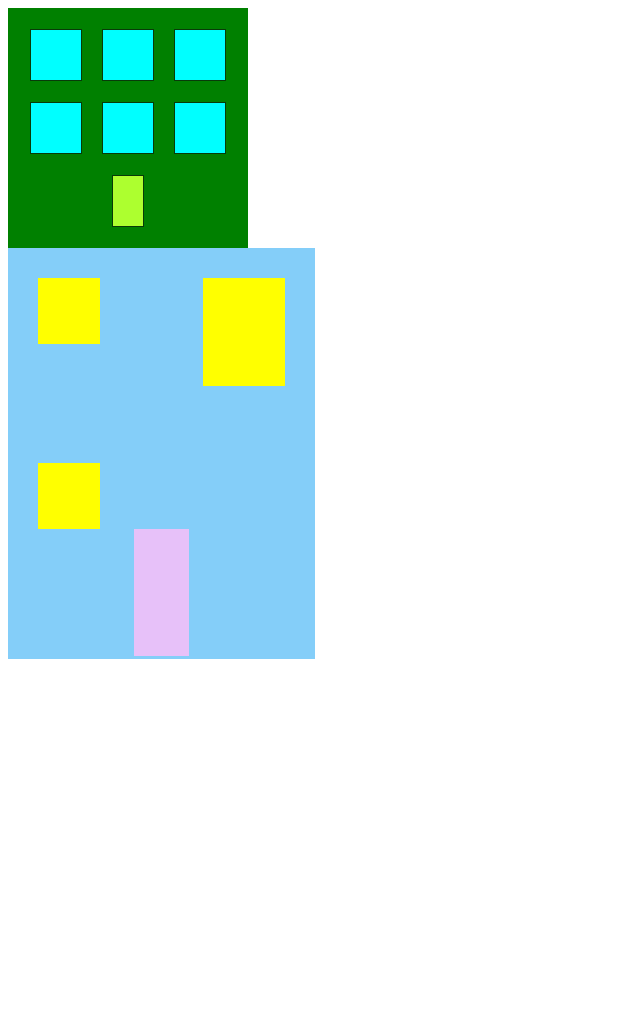
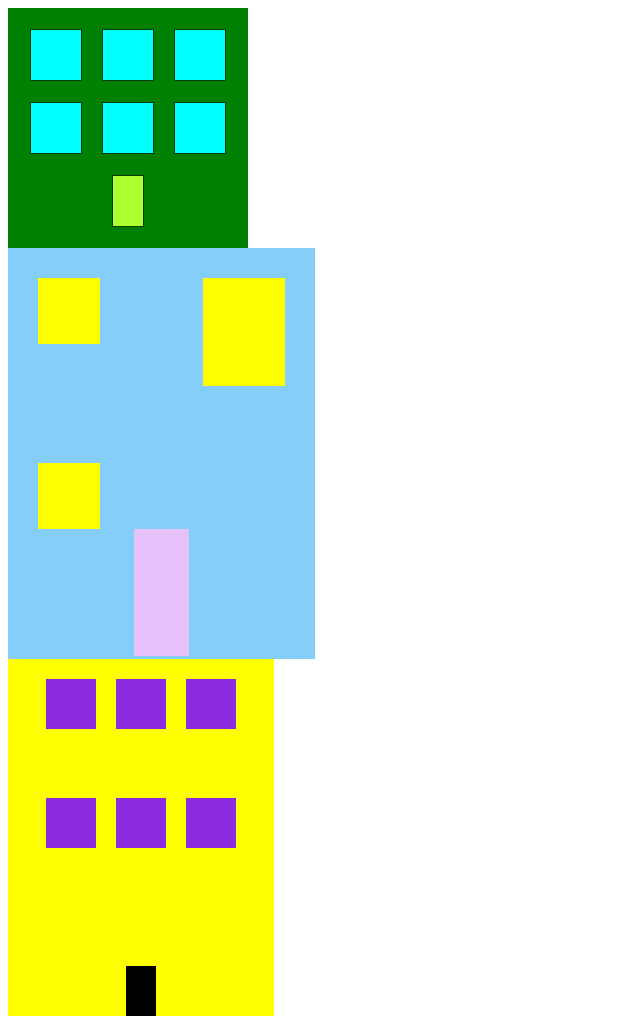
Before and after one commit to Anonimus0231/Residential-area, a plain HTML site: page index.html in a window 1280 px wide. Shown: the whole page, without its empty margins (0-640 px from the left). Before the commit the page ends 800 px from the top, so only its background shows below. Drawn offline with Linux system fonts and the light colour scheme.

Commit message:
added styles for home-three

```diff
--- a/styles.css
+++ b/styles.css
@@ -61,3 +61,32 @@
     height: 127px;
     background-color: #E7C1F9;
 }
+
+.home-three {
+    background-color: yellow;
+    width: 226px;
+    height: 337px;
+    display: flex;
+    justify-content: center;
+    gap: 20px;
+    padding-left: 20px;
+    padding-right: 20px;
+    padding-top: 20px;
+    flex-wrap: wrap;
+    padding-bottom: 0px;
+}
+
+.windd {
+    width: 50px;
+    height: 50px;
+    background-color: blueviolet;
+}
+
+.doorr {
+    align-self: flex-end;
+    width: 30px;
+    height: 50px;
+    left: 530px;
+    top: 1262px;
+    background-color: black;
+}
```
